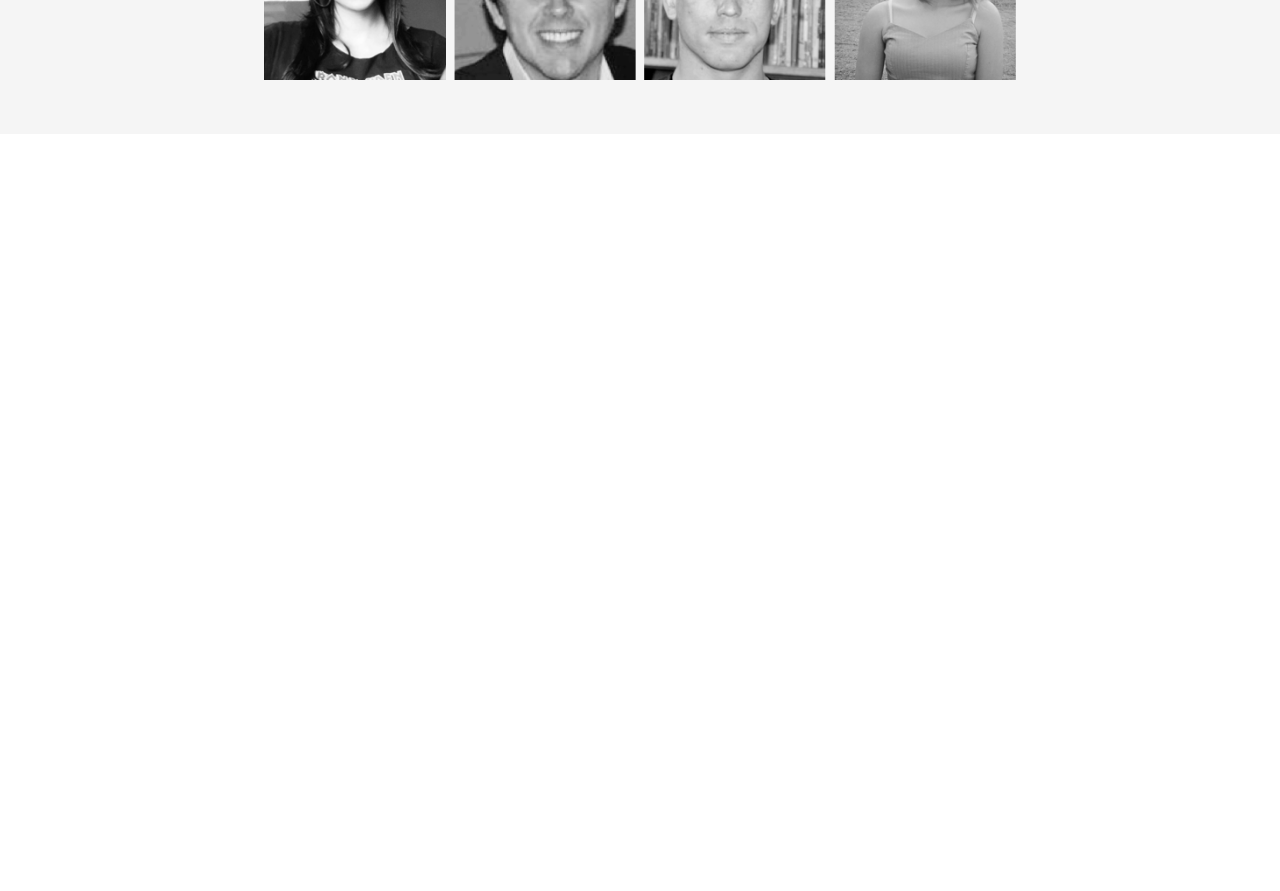
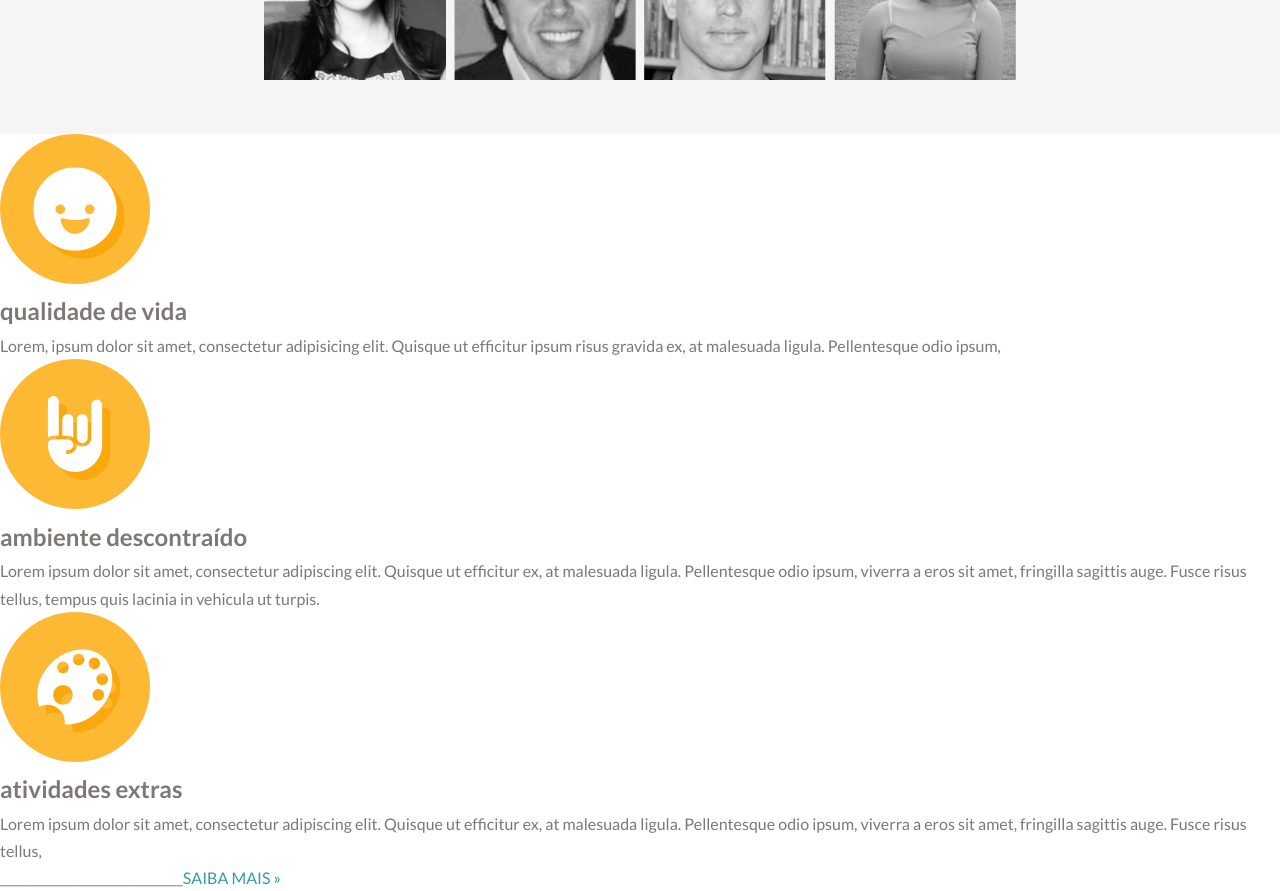
Before and after one commit to camianderson/Elo7-landing-page, a React (Create React App) app: page / in a window 1280 px wide. Shown: the part 1120-2011 px from the top of the page. Before the commit the page ends 1254 px from the top, so only its background shows below. Built offline with nearby package versions, Linux system fonts and the light colour scheme.

Commit message:
Adicionar componente Benefícios

```diff
--- /dev/null
+++ b/src/components/Benefícios/Benefícios.js
@@ -0,0 +1,34 @@
+import React from "react";
+import qualidade from "../../assets/qualidade.png";
+import ambiente from "../../assets/descontracao.png";
+import atividades from "../../assets/atividades.png";
+
+const Benefícios = () => {
+    return(
+        <div className="benefícios-container">
+            <section className="benefícios-container--lista">
+                <section className="sessão">
+                    <img alt="emoji rosto sorrindo" src={qualidade}></img>
+                    <h2>qualidade de vida</h2>
+                    <p>Lorem, ipsum dolor sit amet, consectetur adipisicing elit. Quisque ut efficitur ipsum risus gravida ex, at malesuada ligula. Pellentesque odio ipsum,</p>
+                </section>
+                <section className="sessão">
+                    <img alt="emoji mão com idicador e mindinho para cima" src={ambiente}></img>
+                    <h2>ambiente descontraído</h2>
+                    <p>Lorem ipsum dolor sit amet, consectetur adipiscing elit. Quisque ut efficitur ex, at malesuada ligula. Pellentesque odio ipsum, viverra a eros sit amet, fringilla sagittis auge. Fusce risus tellus, tempus quis lacinia in vehicula ut turpis.</p>
+                </section>
+                <section className="sessão">
+                    <img  alt="emoji paleta de pintor"  src={atividades}></img>
+                    <h2>atividades extras</h2>
+                    <p>Lorem ipsum dolor sit amet, consectetur adipiscing elit. Quisque ut efficitur ex, at malesuada ligula. Pellentesque odio ipsum, viverra a eros sit amet, fringilla sagittis auge. Fusce risus tellus,</p>
+                </section>
+            </section>
+            <section className="benefícios-container--btn">
+                <span>_____________________________</span>
+                <a href='#' className='saiba-mais-link btn'>Saiba Mais &raquo;</a>
+            </section>
+        </div>
+    )
+}
+
+export default Benefícios;
--- a/src/pages/Carreiras/Carreiras.js
+++ b/src/pages/Carreiras/Carreiras.js
@@ -1,11 +1,13 @@
 import Header from "../../components/Header/Header";
 import Time from "../../components/Time/Time";
+import Benefícios from "../../components/Benefícios/Benefícios";
 
 const Carreiras = () => {
   return (
     <div className="App">
       <Header />
       <Time />
+      <Benefícios />
     </div>
   );
 }
--- a/src/pages/Carreiras/Carreiras.scss
+++ b/src/pages/Carreiras/Carreiras.scss
@@ -1,2 +1,3 @@
 @import '../../components/Header/Header.scss';
 @import '../../components/Time/Time.scss';
+@import '../../components/Benefícios/Benefícios.scss';
```
Also changed, not shown: src/components/Benefícios/Benefícios.scss (added).
